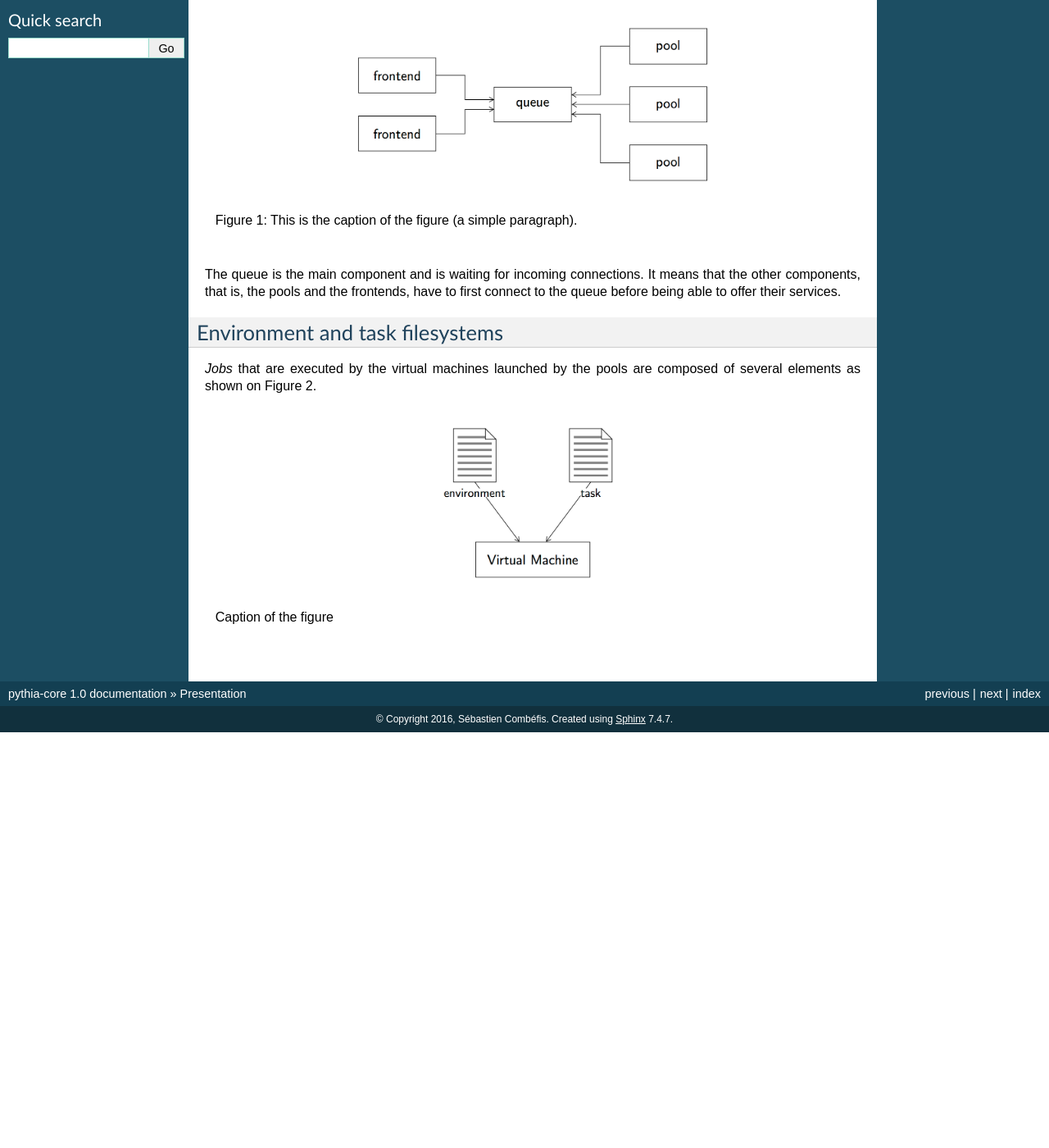
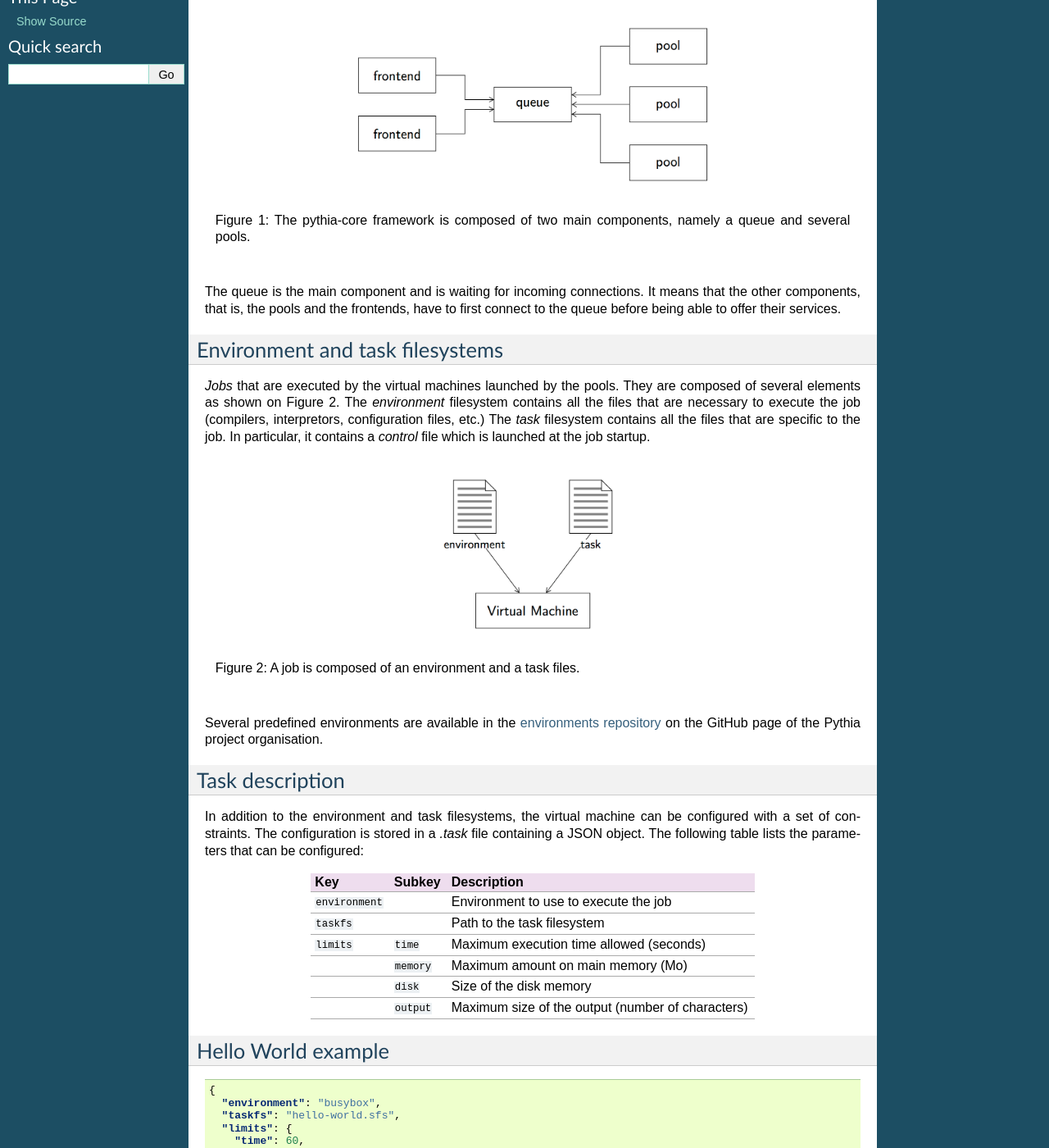
Before and after one commit to pythia-project/pythia-core, a Sphinx documentation site: the page built from docs/presentation.rst, in a window 1280 px wide and 1400 px high, scrolled down 334 px. Shown: the whole window at 82% size. Built offline with Sphinx 7.4.7, drawn with Linux system fonts in a browser that asks for light colours; before the commit the page ends 1227 px from its top, so only the background shows below that; some of the changed text lies outside the part shown.

Commit message:
Update presentation page in documentation

```diff
--- a/docs/presentation.rst
+++ b/docs/presentation.rst
@@ -15,7 +15,7 @@ The pythia-core framework is built on two mains components, namely one queue and
    :scale: 40 %
    :alt: map to buried treasure
 
-   Figure 1: This is the caption of the figure (a simple paragraph).
+   Figure 1: The pythia-core framework is composed of two main components, namely a queue and several pools.
 
 The queue is the main component and is waiting for incoming connections. It means that the other components, that is, the pools and the frontends, have to first connect to the queue before being able to offer their services.
 
@@ -24,11 +24,68 @@ The queue is the main component and is waiting for incoming connections. It mean
 Environment and task filesystems
 --------------------------------
 
-`Jobs` that are executed by the virtual machines launched by the pools are composed of several elements as shown on Figure 2.
+`Jobs` that are executed by the virtual machines launched by the pools. They are composed of several elements as shown on Figure 2. The `environment` filesystem contains all the files that are necessary to execute the job (compilers, interpretors, configuration files, etc.) The `task` filesystem contains all the files that are specific to the job. In particular, it contains a `control` file which is launched at the job startup.
 
 .. figure:: _static/pythia-core-job-structure.png
    :align: center
    :scale: 40 %
    :alt: map to buried treasure
 
-   Caption of the figure
+   Figure 2: A job is composed of an environment and a task files.
+
+Several predefined environments are available in the `environments repository
+<https://github.com/pythia-project/environments>`_ on the GitHub page of the Pythia project organisation.
+
+
+
+Task description
+----------------
+
+In addition to the environment and task filesystems, the virtual machine can be configured with a set of constraints. The configuration is stored in a `.task` file containing a JSON object. The following table lists the parameters that can be configured:
+
+.. table::
+
+   +-----------------+-----------------+---------------------------------------------------+
+   | Key             | Subkey          | Description                                       |
+   +=================+=================+===================================================+
+   | ``environment`` |                 | Environment to use to execute the job             |
+   +-----------------+-----------------+---------------------------------------------------+
+   | ``taskfs``      |                 | Path to the task filesystem                       |
+   +-----------------+-----------------+---------------------------------------------------+
+   | ``limits``      | ``time``        | Maximum execution time allowed (seconds)          |
+   +-----------------+-----------------+---------------------------------------------------+
+   |                 | ``memory``      | Maximum amount on main memory (Mo)                |
+   +-----------------+-----------------+---------------------------------------------------+
+   |                 | ``disk``        | Size of the disk memory                           |
+   +-----------------+-----------------+---------------------------------------------------+
+   |                 | ``output``      | Maximum size of the output (number of characters) |
+   +-----------------+-----------------+---------------------------------------------------+
+
+
+
+Hello World example
+-------------------
+
+.. code-block:: json
+
+   {
+     "environment": "busybox",
+     "taskfs": "hello-world.sfs",
+     "limits": {
+       "time": 60,
+       "memory": 32,
+       "disk": 50,
+       "output": 1024
+     }
+   }
+
+
+.. code-block:: none
+
+   /task/hello.sh
+
+
+.. code-block:: shell
+
+   #!/bin/sh
+   echo "Hello world!"
```
